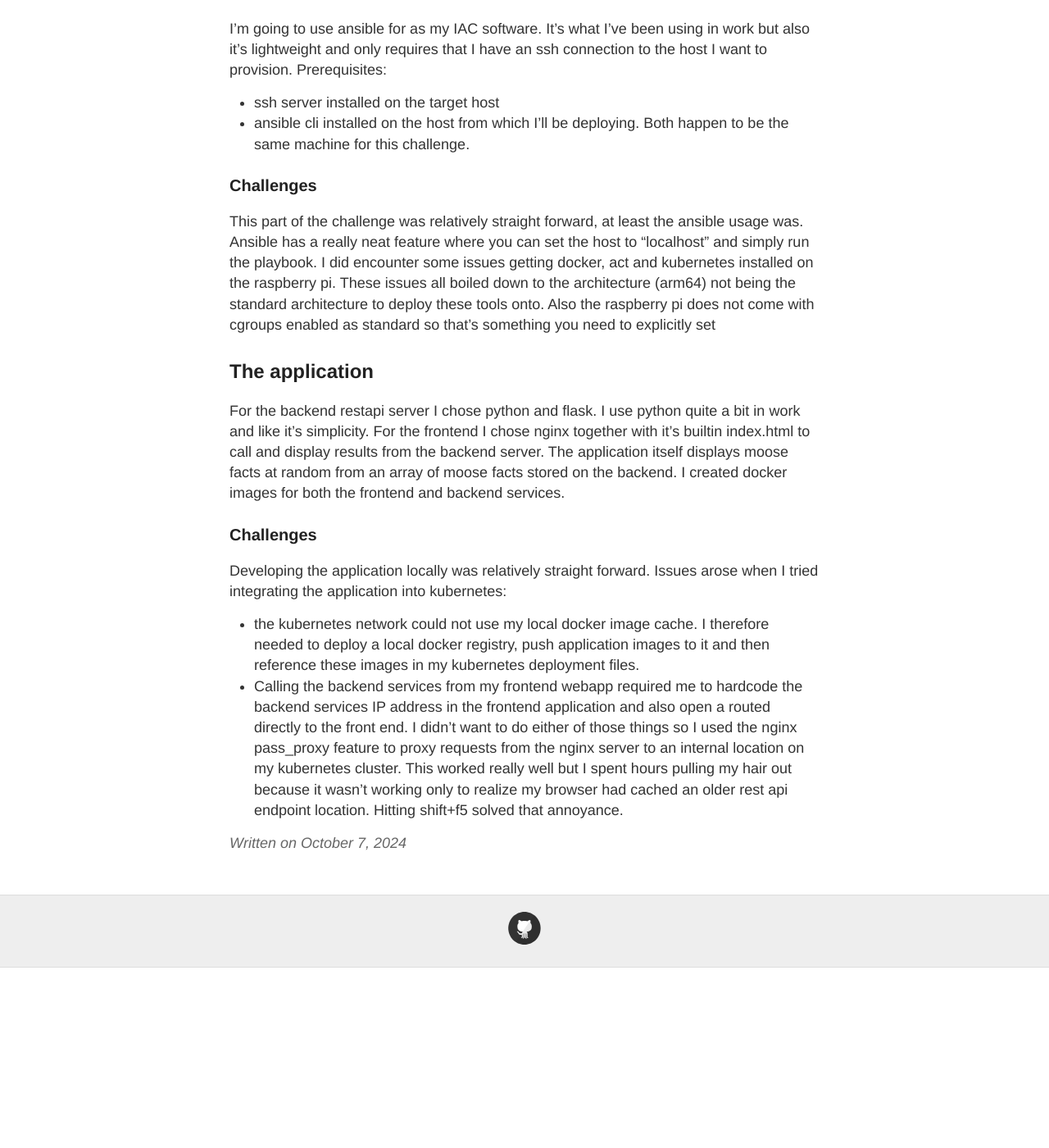
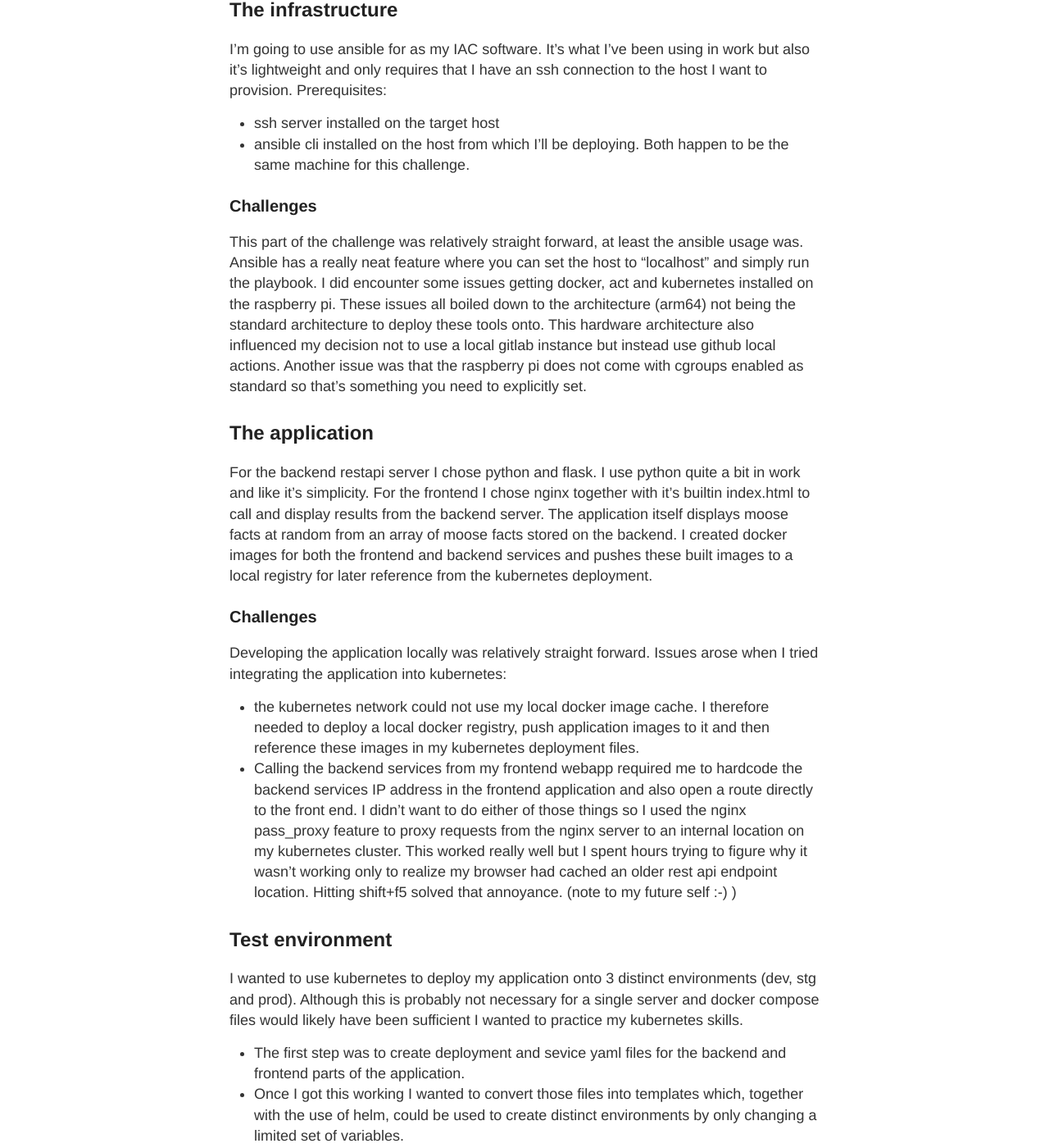
Before and after one commit to peader/PetesProjects, a Jekyll site: the page built from docs/_posts/2024-10-07-Devops-Coding-Challenge.md, in a window 1280 px wide and 1400 px high, scrolled down 566 px. Shown: the whole window at 82% size. Built offline with Jekyll 4.4.1, drawn with Linux system fonts in a browser that asks for light colours; comment, search, counter and statistics services are not loaded; before the commit the page ends 1746 px from its top, so only the background shows below that; some of the changed text lies outside the part shown.

Commit message:
Update 2024-10-07-Devops-Coding-Challenge.md
Finish

```diff
--- a/docs/_posts/2024-10-07-Devops-Coding-Challenge.md
+++ b/docs/_posts/2024-10-07-Devops-Coding-Challenge.md
@@ -4,11 +4,12 @@
 ---
 
 So I've been working as a Devops engineer professionally for almost a year now. I've learned a lot and I want to put those skills to the test.
-I'm challenging myself to:
+This challenge is:
 - Deploy a development environment with an IAC (Infrastructure as Code) tool.
 - Create a test application comprising of a simple rest api backend and a html/javascript front end.
 - Create a test, staging and production environment in which to deploy this test application.
-- Have some form of monitoring on the health of each of these stages and the test application running within them.
+- Setup a ci pipeline to automate the building and deployment of the application.
+- Have some form of monitoring on the health of the application versions in each of the environments.
 
 Here we Go!
 
@@ -20,16 +21,36 @@
 
 ### Challenges
 This part of the challenge was relatively straight forward, at least the ansible usage was. Ansible has a really neat feature where you can set the host to "localhost" and simply run the playbook.
-I did encounter some issues getting docker, act and kubernetes installed on the raspberry pi. These issues all boiled down to the architecture (arm64) not being the standard architecture to deploy these tools onto. Also the raspberry pi does not come with cgroups enabled as standard so that's something you need to explicitly set
-
+I did encounter some issues getting docker, act and kubernetes installed on the raspberry pi. These issues all boiled down to the architecture (arm64) not being the standard architecture to deploy these tools onto. This hardware architecture also influenced my decision not to use a local gitlab instance but instead use github local actions. Another issue was that the raspberry pi does not come with cgroups enabled as standard so that's something you need to explicitly set.
 
 ## The application
 For the backend restapi server I chose python and flask. I use python quite a bit in work and like it's simplicity.
 For the frontend I chose nginx together with it's builtin index.html to call and display results from the backend server.
 The application itself displays moose facts at random from an array of moose facts stored on the backend.
-I created docker images for both the frontend and backend services.
+I created docker images for both the frontend and backend services and pushes these built images to a local registry for later reference from the kubernetes deployment.
 
 ### Challenges
 Developing the application locally was relatively straight forward. Issues arose when I tried integrating the application into kubernetes:
 - the kubernetes network could not use my local docker image cache. I therefore needed to deploy a local docker registry, push application images to it and then reference these images in my kubernetes deployment files.
-- Calling the backend services from my frontend webapp required me to hardcode the backend services IP address in the frontend application and also open a routed directly to the front end. I didn't want to do either of those things so I used the nginx pass_proxy feature to proxy requests from the nginx server to an internal location on my kubernetes cluster. This worked really well but I spent hours pulling my hair out because it wasn't working only to realize my browser had cached an older rest api endpoint location. Hitting shift+f5 solved that annoyance.
+- Calling the backend services from my frontend webapp required me to hardcode the backend services IP address in the frontend application and also open a route directly to the front end. I didn't want to do either of those things so I used the nginx pass_proxy feature to proxy requests from the nginx server to an internal location on my kubernetes cluster. This worked really well but I spent hours trying to figure why it wasn't working only to realize my browser had cached an older rest api endpoint location. Hitting shift+f5 solved that annoyance. (note to my future self :-) )
+
+## Test environment
+I wanted to use kubernetes to deploy my application onto 3 distinct environments (dev, stg and prod). Although this is probably not necessary for a single server and docker compose files would likely have been sufficient I wanted to practice my kubernetes skills.
+- The first step was to create deployment and sevice yaml files for the backend and frontend parts of the application.
+- Once I got this working I wanted to convert those files into templates which, together with the use of helm, could be used to create distinct environments by only changing a limited set of variables.
+
+### Challenges
+This part of the challenge went surprisingly smoothly. Helm was a very easy tool to work with and I have the advantage of already having experience with jinja (the templating framework that helm is built on top of)
+
+## CI/CD Pipeline
+Originally I wanted to use gitlab and a gitlab runner as my ci/cd framework. As mentioned previously I quickly realized that this solution, although feature rich, would be too time consuming to get running, not to mention it doesn't support installation on arm64 architecturea as standard. In the end I went with GitHub local actions. This is a neat CLI tool which allows you to run GitHub actions on your local machine.
+
+### Challenges
+- Although I've used GitHub actions in the past it had been a while so there was a small learning curve to get back up to speed.
+- Another arm64 problem popped up. Namely, the widely adopted helm GitHub actions module does not support the architecture. I needed to download the modules source code and explicitly target the arm64 helm binaries to get it to work
+
+## Monitoring
+I used the open source Kuma Uptime as my monitoring solution. I was limited in the time I had left to complete the challenge and therefore setup the monitoring dashboards manually.
+
+### Challenges
+It was clear to me if it's possible to provision Kuma Uptime with monitoring dashboards on initiation of the software. As a possible upgrade to the project I would swap out Kuma Uptime with grafana and make the provisioning part of the setup process.
```
